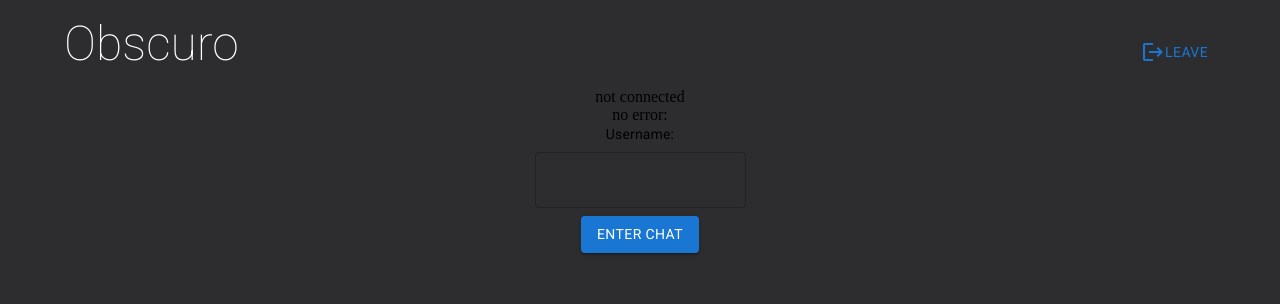
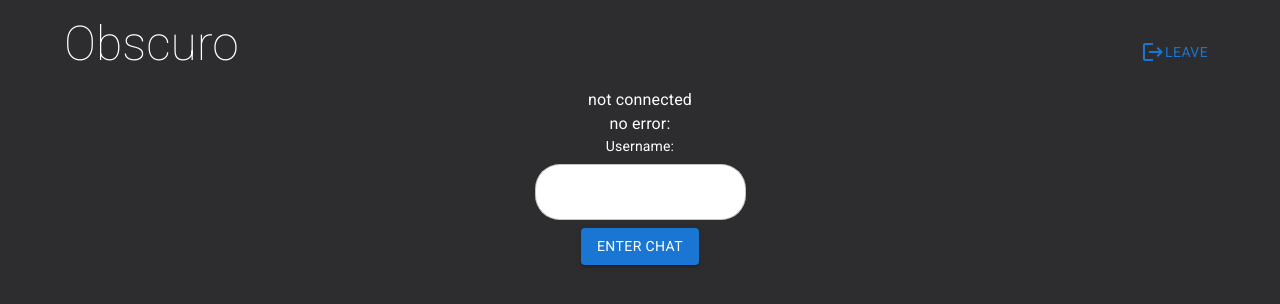
Before and after one commit to thiagogvasc/Obscuro, a React (Create React App) app in the folder client/: page / in a window 1280 px wide. Shown: the top 304 px of the page. Built offline with nearby package versions, Linux system fonts and the light colour scheme.

Commit message:
Add hooks

```diff
--- a/client/src/components/Chat.js
+++ b/client/src/components/Chat.js
@@ -17,12 +17,15 @@ import { useSocket } from '../contexts/socketContext'
 import Sidebar from './Sidebar'
 import Message from './Message'
 
+import { useMessages } from '../hooks/useMessages'
+import { useUsers } from '../hooks/useUsers'
+
 
 function Chat() {
-  const [messages, setMessages] = useState({})
+  const { messages } = useMessages()
   const [currentRoomMessages, setCurrentRoomMessages] = useState([])
   const [receiver, setReceiver] = useState({id: 'general', chatName: 'general', isRoom: true})
-  const [users, setUsers] = useState([])
+  const { users } = useUsers()
   const { user } = useUser()
   const socket = useSocket()
   const chatBottom = useRef(null)
@@ -39,38 +42,6 @@ function Chat() {
   useEffect(() => {
       setCurrentRoomMessages(messages[receiver.id] || [])
   }, [receiver, messages])
-
-  useEffect(() => {
-    socket.onMessage(message => {
-      setMessages(currMessages => {
-        const currMessagesDraft = {...currMessages}
-        if (message.receiver.isRoom) {
-          if (!currMessagesDraft[message.receiver.id]) {
-            currMessagesDraft[message.receiver.id] = []
-          }
-          currMessagesDraft[message.receiver.id] = [...currMessagesDraft[message.receiver.id], message]
-        } else { // is private message
-          if (!currMessagesDraft[message.sender.id])
-            currMessagesDraft[message.sender.id] = []
-          currMessagesDraft[message.sender.id] = [...currMessagesDraft[message.sender.id], message]
-
-          if (!currMessagesDraft[message.receiver.id])
-          currMessagesDraft[message.receiver.id] = []
-          if (message.sender.id === user.id) {
-            currMessagesDraft[message.receiver.id] = [...currMessagesDraft[message.receiver.id], message]
-          }
-        }
-        return currMessagesDraft
-      })
-    })
-    socket.onUsers(users => {
-      console.log('got users')
-      console.log(users)
-      setUsers(users)
-    })
-
-    socket.joinRoom('general')
-  }, [])
 
   useEffect(() => {
     scrollToBottom()
--- a/client/src/components/Login.js
+++ b/client/src/components/Login.js
@@ -58,10 +58,11 @@ function Login() {
                 flexDirection: "column",
                 justifyContent: "space-between",
                 alignItems: "center",
+                color: "white"
             }}
         >
-        {socket.connected ? <div>connected</div> : <div>not connected</div>}
-        {socket.connectError ? <div>{socket.connectError.message}</div> : <div>no error: {socket.connectError}</div>}
+        <Typography>{socket.connected ? 'connected' : 'not connected'}</Typography>
+        <Typography>{socket.connectError ? <div>{socket.connectError.message}</div> : <div>no error: {socket.connectError}</div>}</Typography>
             <form onSubmit={ handleSubmit }>
                 <Box
                     sx={{
@@ -73,7 +74,19 @@ function Login() {
                     }}
                 >
                     <Typography variant="body2">Username:</Typography>
-                    <TextField onChange={handleChange} value={username} autoComplete="off" name="username"></TextField>
+                    <TextField
+                        onChange={handleChange}
+                        value={username}
+                        autoComplete="off"
+                        name="username"
+                        InputProps={{
+                            sx: {
+                              color: 'black',
+                              backgroundColor: 'white',
+                              borderRadius: '25px'
+                            }
+                        }}
+                    />
                     <Button sx={{ display: "block" }} type="submit" variant="contained">Enter chat</Button>
                 </Box>
             </form>
--- a/client/src/contexts/socketContext.js
+++ b/client/src/contexts/socketContext.js
@@ -12,6 +12,7 @@ export function SocketProvider({ children }) {
     const [connectError, setConnectError] = useState(null)
 
     const initConnection = () => {
+        // put this in user.login
         const persistedUser = JSON.parse(sessionStorage.getItem('user'))
         const newSocket = io('http://localhost:8080', {
             auth: {
--- /dev/null
+++ b/client/src/hooks/useMessages.js
@@ -0,0 +1,36 @@
+import { useState, useEffect } from 'react'
+import { useSocket } from '../contexts/socketContext'
+import { useUser } from '../contexts/userContext'
+
+export function useMessages() {
+  const [messages, setMessages] = useState({})
+  const socket = useSocket()
+  const { user } = useUser()
+
+  useEffect(() => {
+    socket.onMessage(message => {
+      setMessages(currMessages => {
+        const currMessagesDraft = {...currMessages}
+        if (message.receiver.isRoom) {
+          if (!currMessagesDraft[message.receiver.id]) {
+            currMessagesDraft[message.receiver.id] = []
+          }
+          currMessagesDraft[message.receiver.id] = [...currMessagesDraft[message.receiver.id], message]
+        } else { // is private message
+          if (!currMessagesDraft[message.sender.id])
+            currMessagesDraft[message.sender.id] = []
+          currMessagesDraft[message.sender.id] = [...currMessagesDraft[message.sender.id], message]
+
+          if (!currMessagesDraft[message.receiver.id])
+          currMessagesDraft[message.receiver.id] = []
+          if (message.sender.id === user.id) {
+            currMessagesDraft[message.receiver.id] = [...currMessagesDraft[message.receiver.id], message]
+          }
+        }
+        return currMessagesDraft
+      })
+    })
+  }, [])
+
+  return { messages }
+}
--- /dev/null
+++ b/client/src/hooks/useUsers.js
@@ -0,0 +1,17 @@
+import { useSocket } from '../contexts/socketContext'
+import { useState, useEffect } from 'react'
+
+export function useUsers() {
+  const [users, setUsers] = useState([])
+  const socket = useSocket()
+
+  useEffect(() => {
+    socket.onUsers(users => {
+      setUsers(users)
+    })
+
+    socket.joinRoom('general')
+  }, [])
+
+  return { users }
+}
```
